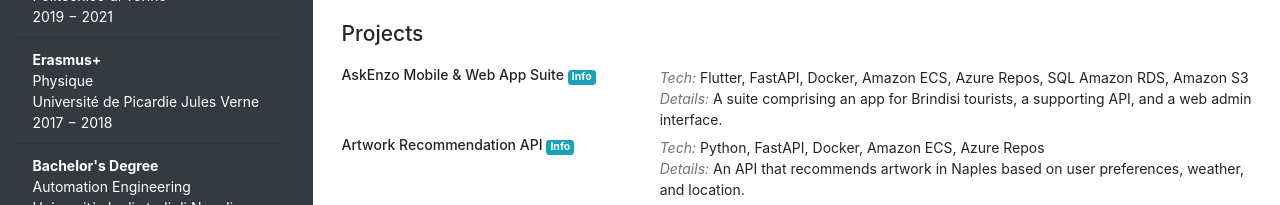
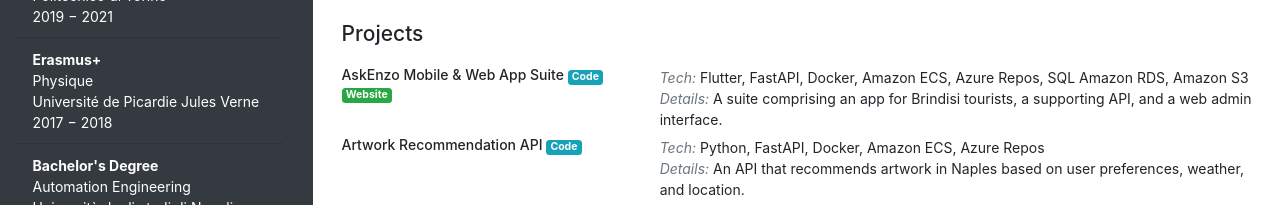
Before and after one commit to alfon96/CV, a plain HTML site: page index.html in a window 1280 px wide. Shown: the part 447-652 px from the top of the page. Drawn offline with nearby package versions, Linux system fonts and the light colour scheme.

Commit message:
add website badge

```diff
--- a/index.html
+++ b/index.html
@@ -191,7 +191,13 @@
                     href="https://github.com/alfon96/askenzo_app"
                     class="badge badge-info"
                     aria-label="Visit the AskEnzo Repository on Github"
-                    >Info</a
+                    >Code</a
+                  >
+                  <a
+                    href="https://askenzo-presentation.netlify.app/"
+                    class="badge badge-success"
+                    aria-label="Visit the AskEnzo Repository on Github"
+                    >Website</a
                   >
                 </h6>
               </div>
@@ -217,7 +223,7 @@
                     href="https://github.com/alfon96/artworks_recommendation_APIs"
                     class="badge badge-info"
                     aria-label="Visit the Artwork Recommendation API Repository on Github"
-                    >Info</a
+                    >Code</a
                   >
                 </h6>
               </div>
```
